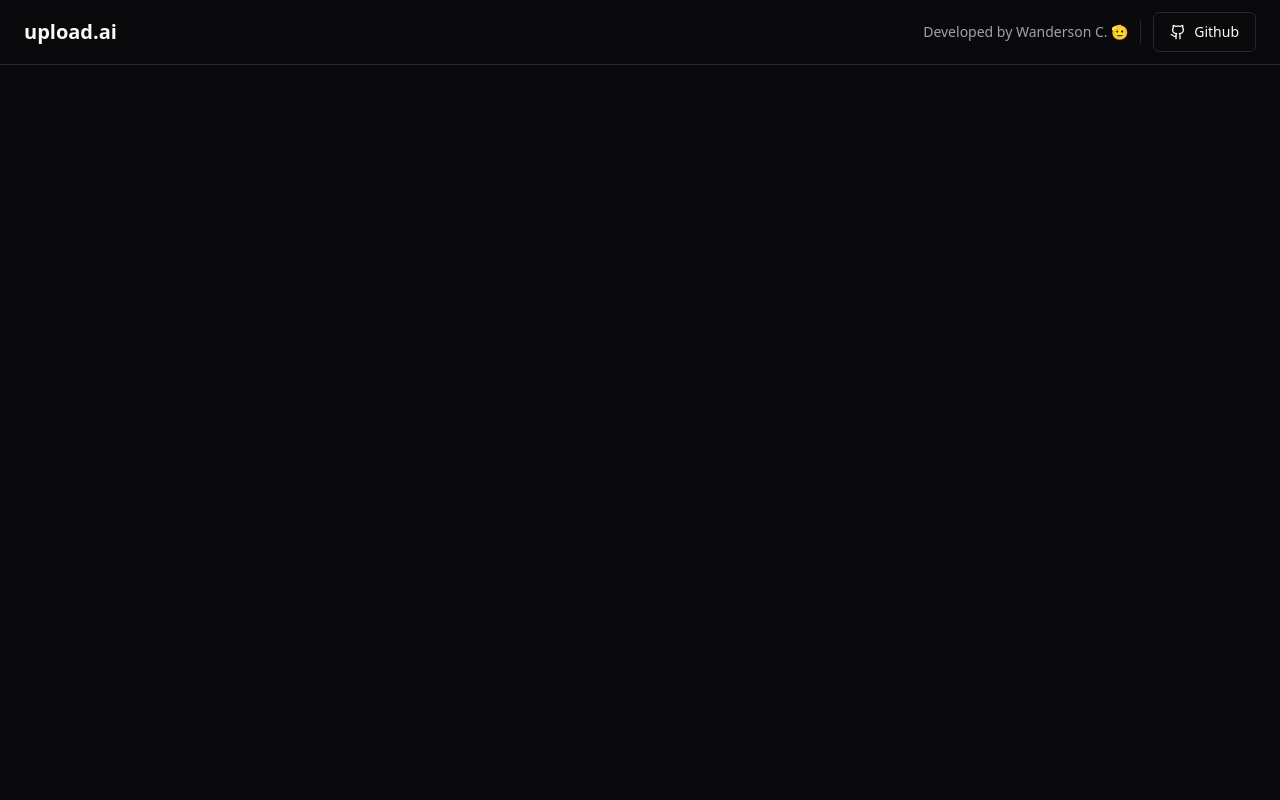
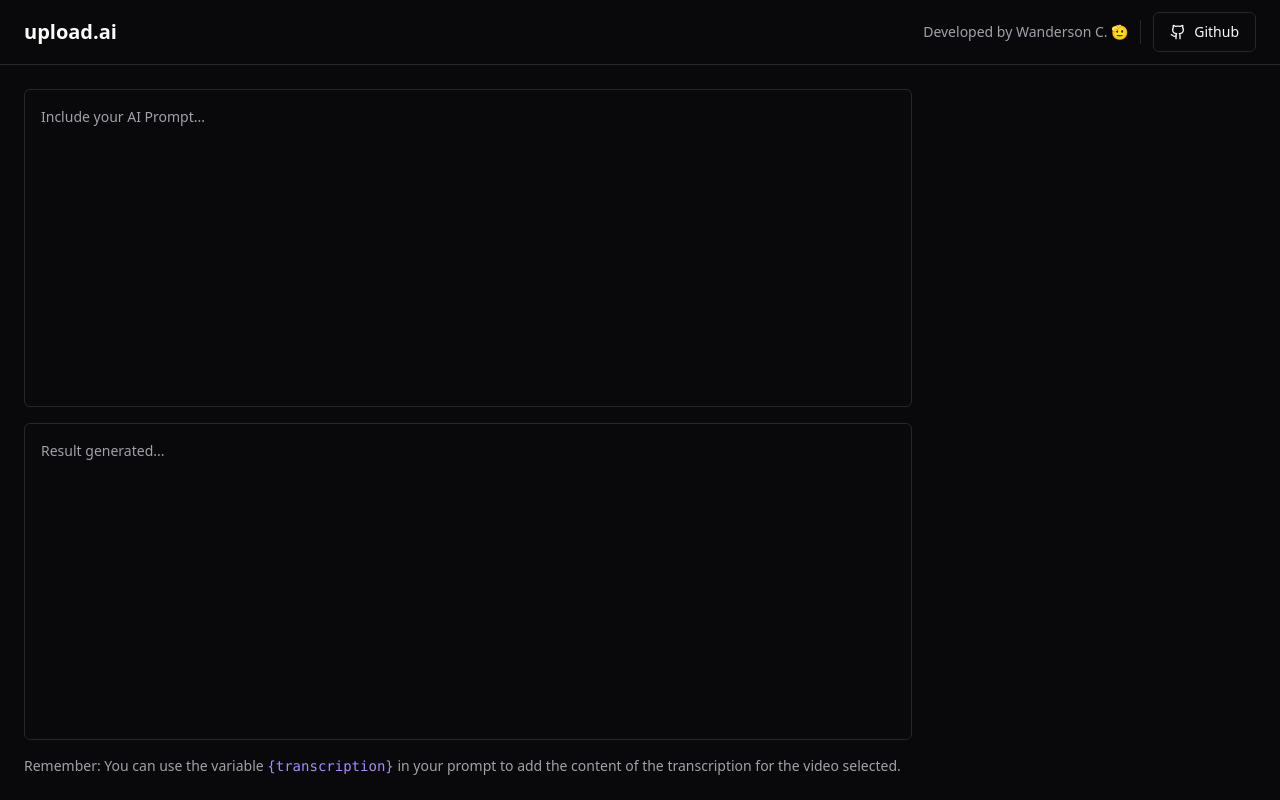
Before and after one commit to wandersonce/aiVideoSupport, a React (Vite) app in the folder ai-video-support/: page / in a window 1280 px wide. Built offline with nearby package versions, Linux system fonts and the light colour scheme.

Commit message:
Adding left side text area

```diff
--- a/ai-video-support/src/App.tsx
+++ b/ai-video-support/src/App.tsx
@@ -1,6 +1,7 @@
 import { Button } from "./components/ui/button"
 import { Github } from "lucide-react"
 import { Separator } from "./components/ui/separator"
+import { Textarea } from "./components/ui/textarea"
 
 function App() {
 
@@ -15,6 +16,18 @@
           <Button variant="outline"><Github className="w-4 h-4 mr-2" />Github</Button>
         </div>
       </div>
+
+      <main className="flex-1 p-6 flex gap-6">
+        <div className="flex flex-col flex-1 gap-4">
+          <div className="grid grid-row-2 gap-4 flex-1">
+            <Textarea className="resize-none p-4 leading-relaxed" placeholder="Include your AI Prompt..." />
+            <Textarea className="resize-none p-4 leading-relaxed" placeholder="Result generated..." readOnly/>
+          </div>
+
+          <p className="text-sm text-muted-foreground">Remember: You can use the variable <code className="text-violet-400">{'{transcription}'}</code> in your prompt to add the content of the transcription for the video selected.</p>
+        </div>
+        <aside className="w-80"></aside>
+      </main>
     </div>
   )
 }
--- /dev/null
+++ b/ai-video-support/src/components/ui/textarea.tsx
@@ -0,0 +1,24 @@
+import * as React from "react"
+
+import { cn } from "@/lib/utils"
+
+export interface TextareaProps
+  extends React.TextareaHTMLAttributes<HTMLTextAreaElement> {}
+
+const Textarea = React.forwardRef<HTMLTextAreaElement, TextareaProps>(
+  ({ className, ...props }, ref) => {
+    return (
+      <textarea
+        className={cn(
+          "flex min-h-[80px] w-full rounded-md border border-input bg-background px-3 py-2 text-sm ring-offset-background placeholder:text-muted-foreground focus-visible:outline-none focus-visible:ring-2 focus-visible:ring-ring focus-visible:ring-offset-2 disabled:cursor-not-allowed disabled:opacity-50",
+          className
+        )}
+        ref={ref}
+        {...props}
+      />
+    )
+  }
+)
+Textarea.displayName = "Textarea"
+
+export { Textarea }
```
